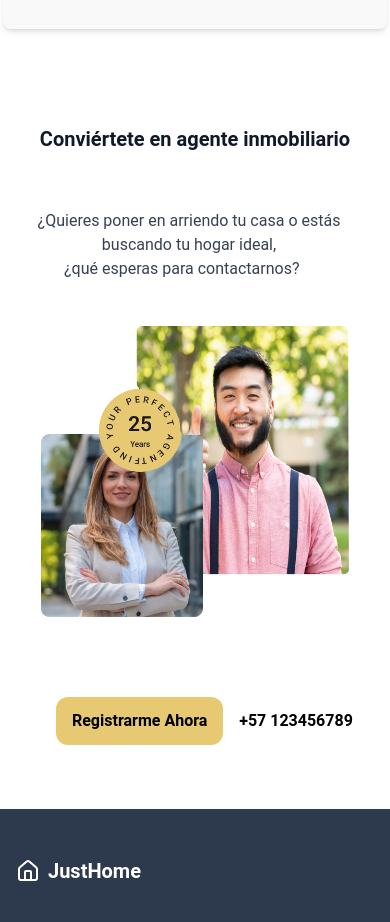
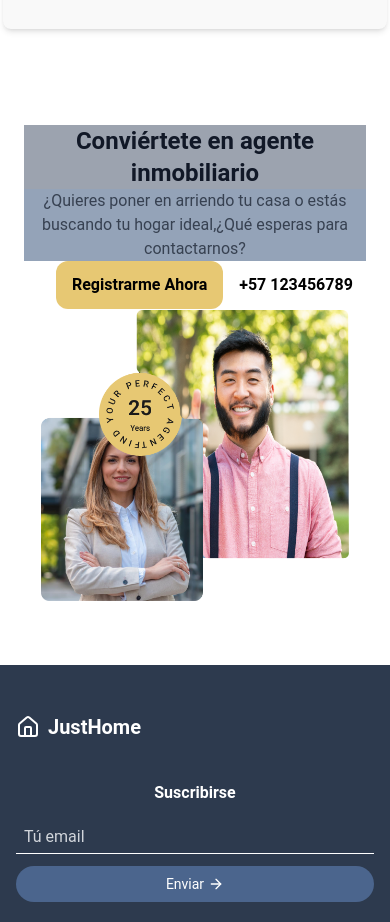
Before and after one commit to MiguelRicardo2003/Frontend-Inmobiliaria, a React (Vite) app: page / in a window 390 px wide. Shown: the part 5020-5942 px from the top of the page. Built offline with nearby package versions, Linux system fonts and the light colour scheme.

Commit message:
Avance #5 enfoque en la seccion tablet

```diff
--- a/src/pages/Home/components/section-7.jsx
+++ b/src/pages/Home/components/section-7.jsx
@@ -3,32 +3,24 @@ import { Phone, ArrowRight } from "lucide-react";
 
 const Section7 = () => {
   return (
-    <div className="w-full flex flex-col py-16 px-6">
-      <div className="mx-auto text-center">
+    <div className="w-full flex flex-col py-16 px-6 md:px-16">
+      <div className="mx-auto text-center lg:flex lg:flex-row">
 
         {/* Título */}
-        <div className="text-xl sm:text-4xl font-bold text-gray-900 mb-14">
+
+        <div className="lg:flex-row">
+
+          <div className="text-2xl font-bold sm:text-4xl sm:mb-14 md:text-4xl lg:h-20 lg:w-auto  lg:font-semibold lg:px-20  text-gray-900  bg-gray-400">
             Conviértete en agente inmobiliario
           </div>
 
           {/* Subtítulo */}
-        <div className="text-gray-700 sm:text-lg sm:text-right mb-11 pr-3">
-          <div>
-            ¿Quieres poner en arriendo tu casa o estás buscando tu hogar ideal,
-            <div className="flex px-10">¿qué esperas para contactarnos?</div>
+          <div className="text-gray-700 flex flex-row sm:text-lg sm:text-left sm:px-5 sm:mb-11 lg:text-left  bg-orange-200">
+            <div className="bg-slate-400">¿Quieres poner en arriendo tu casa o estás buscando tu hogar ideal,¿Qué esperas para contactarnos?
             </div>
           </div>
 
-        {/* Imagen */}
-        <div className="flex flex-row px-30 justify-center mb-20">
-          <img
-            src="/img/professionals.png"
-            alt="Professionals"
-            className="w-[90%] h-[90%]"
-          />
-        </div>
 
-        {/* Botones y contacto */}
           <div className="h-12 w-full items-center">
             <div className="flex px-8">
               <Button
@@ -40,11 +32,26 @@ const Section7 = () => {
 
             <div className="flex flex-row font-semibold text-black justify-end pr-3">
               <div className="h-12 w-40 flex justify-center py-3 gap-5">
-              <Phone strokeWidth={1.25} />
-              +57 123456789
+                <Phone strokeWidth={1.25} />+57 123456789
               </div>
             </div>
           </div>
+
+        </div>
+
+        {/* Imagen */}
+        <div className="lg:flex-row">
+          <div className="flex flex-row px-30 justify-center sm:mb-20">
+            <img
+              src="/img/professionals.png"
+              alt="Professionals"
+              className="w-[90%] h-[90%]"
+            />
+          </div>
+        </div>
+
+        {/* Botones y contacto */}
+
 
       </div>
     </div>
```
Lines whose indentation alone changed are shown as unchanged.
